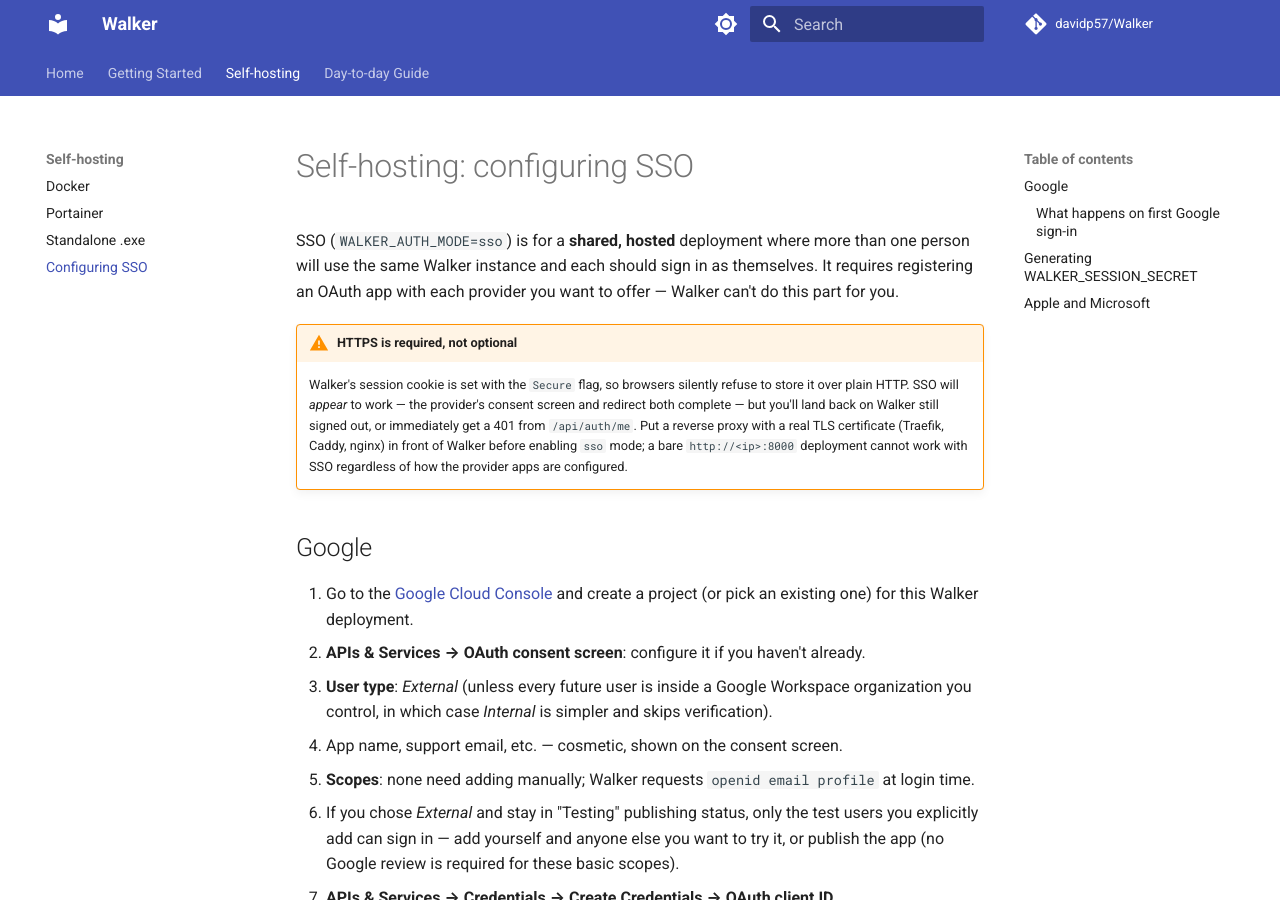
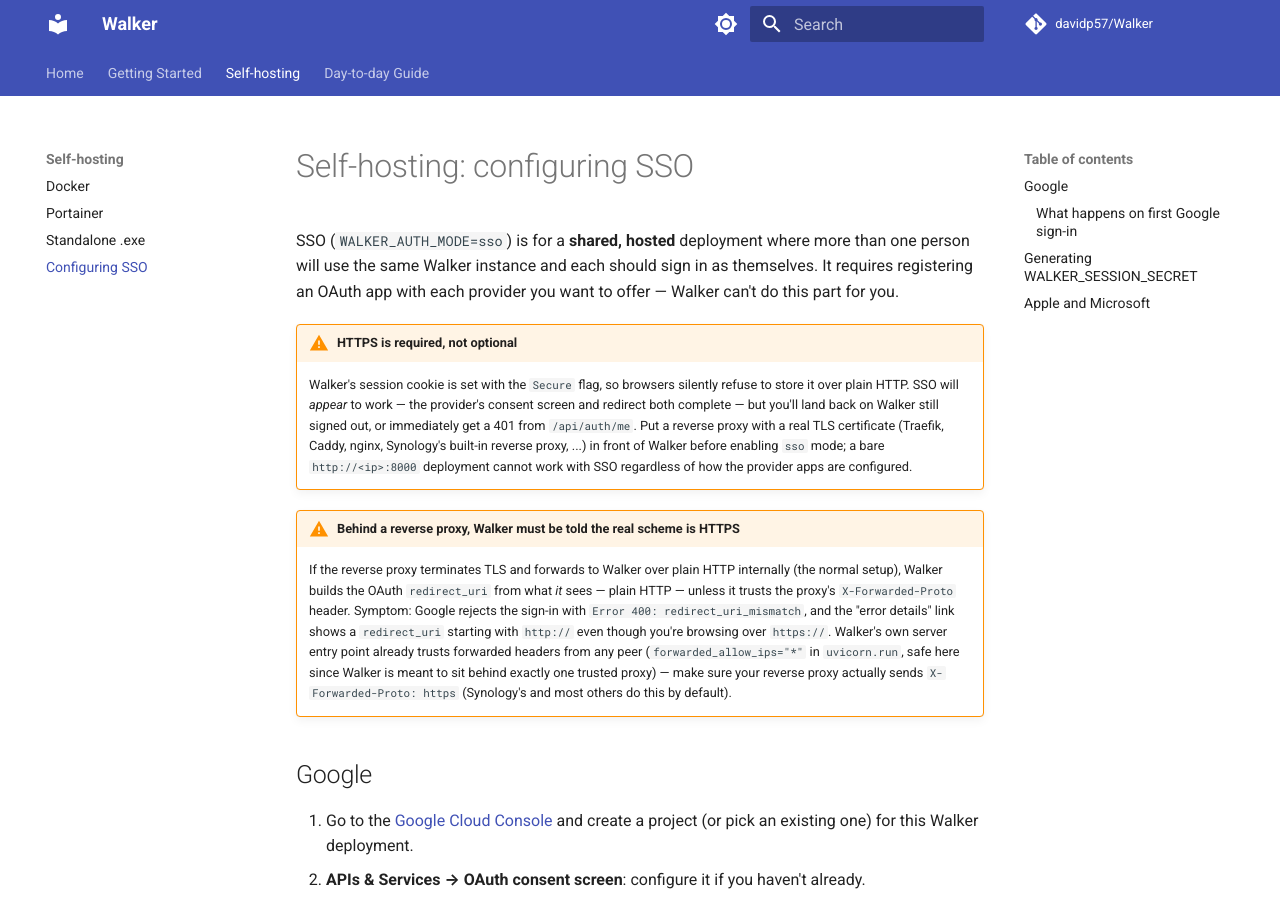
Before and after one commit to davidp57/walker, an MkDocs documentation site: the page built from docs-site/self-hosting/sso.md, in a window 1280 px wide and 900 px high. Built offline with MkDocs 1.6.1 and Material for MkDocs 9.7.7, drawn with Linux system fonts in a browser that asks for light colours; comment, search, counter and statistics services are not loaded.

Commit message:
fix(auth): trust reverse-proxy forwarded headers, fixing SSO redirect_uri_mismatch
Reported live: behind a Synology reverse proxy terminating TLS,
Google rejected sign-in with redirect_uri_mismatch because the
redirect_uri Walker sent was http://... instead of https://... —
uvicorn defaults to trusting X-Forwarded-Proto only from 127.0.0.1,
so a proxy connecting from any other address left the app thinking
every request was plain HTTP.

Sets forwarded_allow_ips="*" on the hosted entry point
(src/walker/__main__.py) only — the standalone .exe binds to
127.0.0.1 and is never behind a proxy by design (SSO is hosted-only,
ADR-0010), so it's left untouched. Documented the failure mode and
fix in the SSO guide.

```diff
--- a/docs-site/self-hosting/sso.md
+++ b/docs-site/self-hosting/sso.md
@@ -8,9 +8,21 @@
     Walker's session cookie is set with the `Secure` flag, so browsers silently refuse to store it
     over plain HTTP. SSO will *appear* to work — the provider's consent screen and redirect both
     complete — but you'll land back on Walker still signed out, or immediately get a 401 from
-    `/api/auth/me`. Put a reverse proxy with a real TLS certificate (Traefik, Caddy, nginx) in
-    front of Walker before enabling `sso` mode; a bare `http://<ip>:8000` deployment cannot work
-    with SSO regardless of how the provider apps are configured.
+    `/api/auth/me`. Put a reverse proxy with a real TLS certificate (Traefik, Caddy, nginx,
+    Synology's built-in reverse proxy, ...) in front of Walker before enabling `sso` mode; a bare
+    `http://<ip>:8000` deployment cannot work with SSO regardless of how the provider apps are
+    configured.
+
+!!! warning "Behind a reverse proxy, Walker must be told the real scheme is HTTPS"
+    If the reverse proxy terminates TLS and forwards to Walker over plain HTTP internally (the
+    normal setup), Walker builds the OAuth `redirect_uri` from what *it* sees — plain HTTP —
+    unless it trusts the proxy's `X-Forwarded-Proto` header. Symptom: Google rejects the sign-in
+    with `Error 400: redirect_uri_mismatch`, and the "error details" link shows a `redirect_uri`
+    starting with `http://` even though you're browsing over `https://`. Walker's own server
+    entry point already trusts forwarded headers from any peer (`forwarded_allow_ips="*"` in
+    `uvicorn.run`, safe here since Walker is meant to sit behind exactly one trusted proxy) — make
+    sure your reverse proxy actually sends `X-Forwarded-Proto: https` (Synology's and most
+    others do this by default).
 
 ## Google
 
```
Also changed, not shown: 1 other file.
